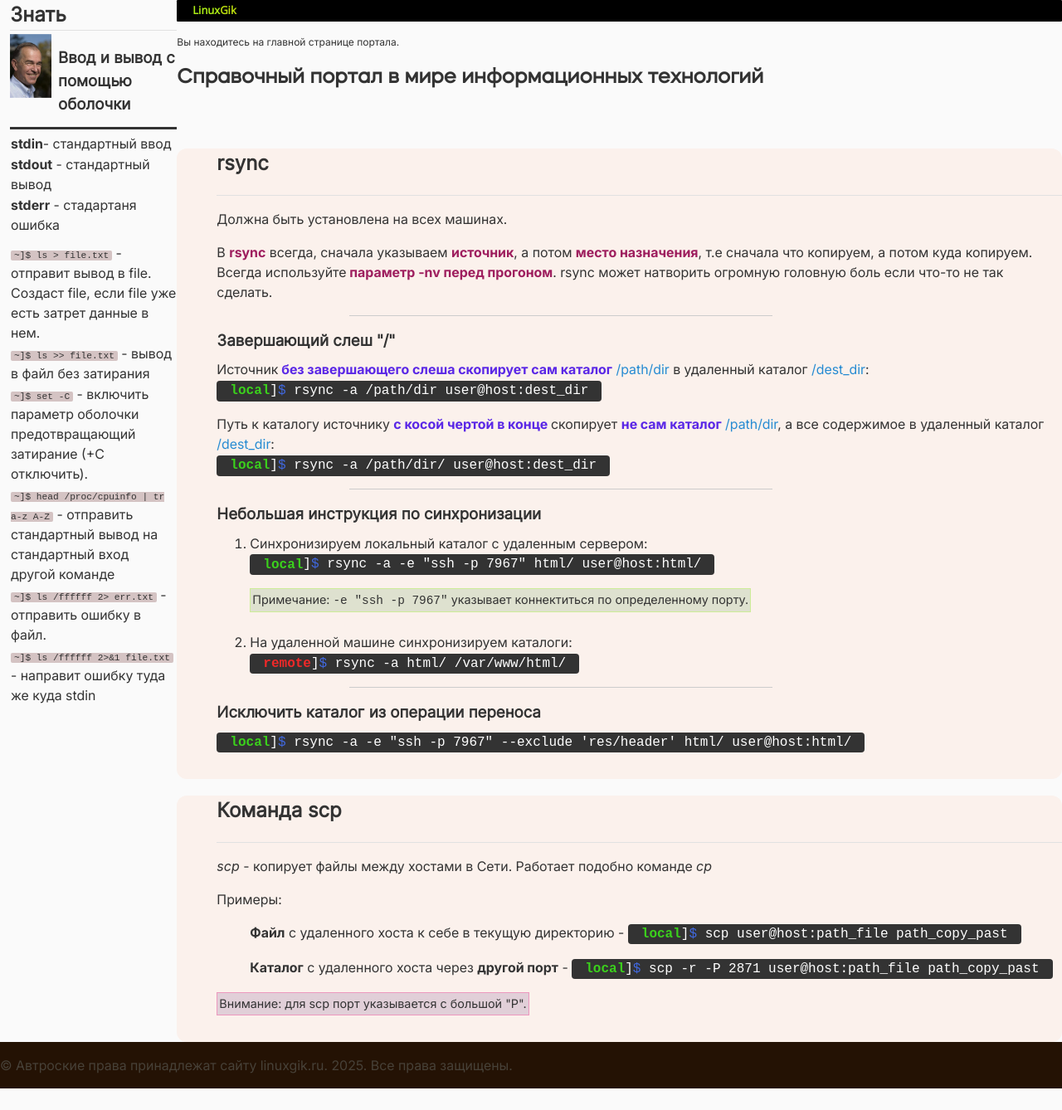
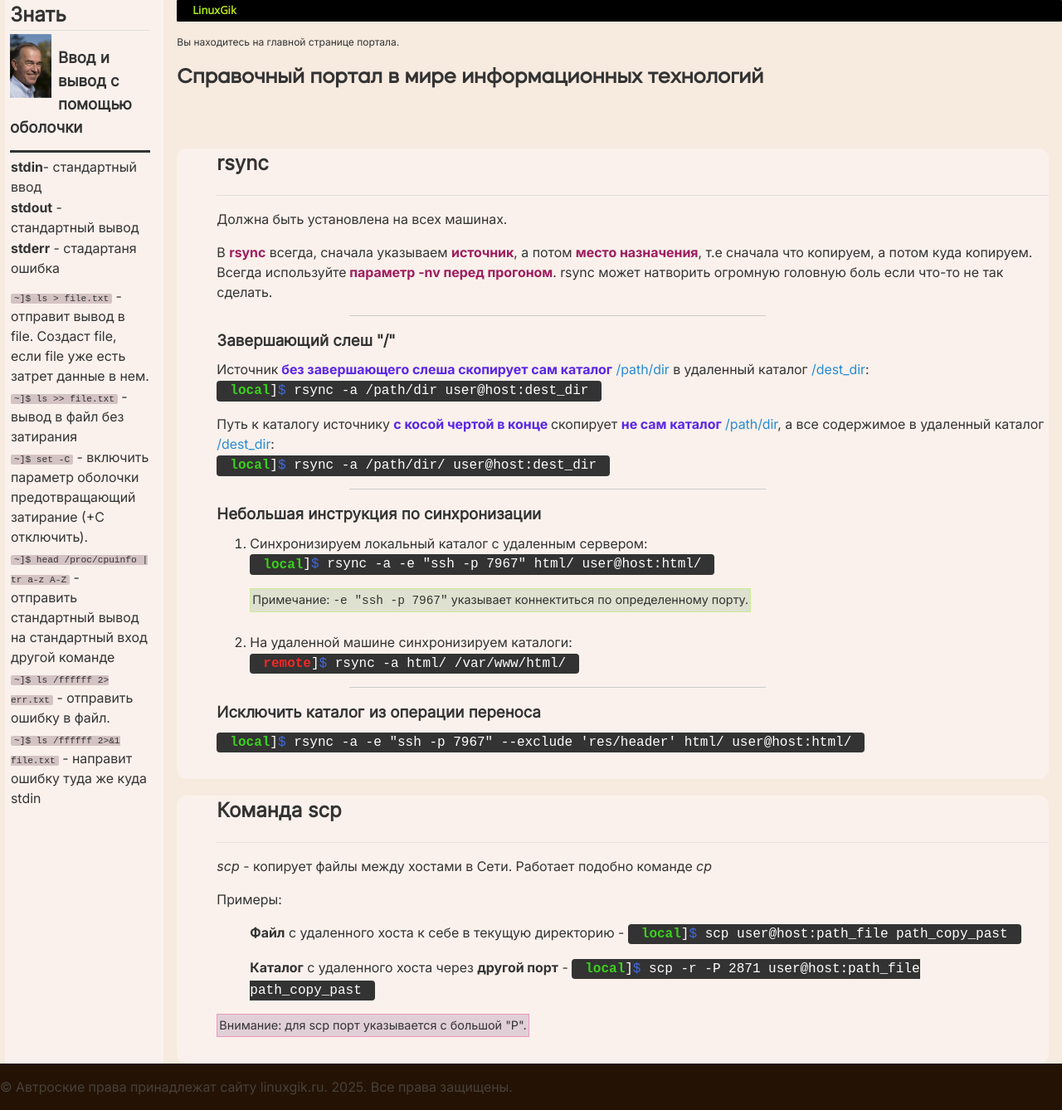
Before and after one commit to LinuxGik/www.linuxgik.ru, a Jekyll site: the page built from index.html, in a window 1280 px wide. Shown: the whole page at 83% size. Built offline with Jekyll 4.4.1, drawn with Linux system fonts in a browser that asks for light colours; some web fonts are replaced; before the commit the page ends 1312 px from its top, so only the background shows below that.

Commit message:
feat: немного улучшен стиль css

```diff
--- a/assets/css/main.css
+++ b/assets/css/main.css
@@ -7,11 +7,16 @@
 /* Теги */
 body {
     font-family: Inter, sans-serif;
-    background-color: #fafafa;
+    /*background-color: #fafafa;*/
+    background-color: #f7eadf;
     font-size: 16px;
     line-height: 1.5;
     color: #333;
     margin: 0;
+}
+
+.main {
+    margin-right: 1em;
 }
 .site-header {
     font-size: 12px;
--- a/assets/css/sidebar-L.css
+++ b/assets/css/sidebar-L.css
@@ -1,5 +1,10 @@
 .sidebar-L {
     margin-left: 6px;
+    margin-right: 1em;
+    /*background-color: #f7eadf;*/
+    /*background-color: #fafafa;*/
+    background-color: #fbf1ec;
+
 }
 
 .sidebar-L > h2 {
```
